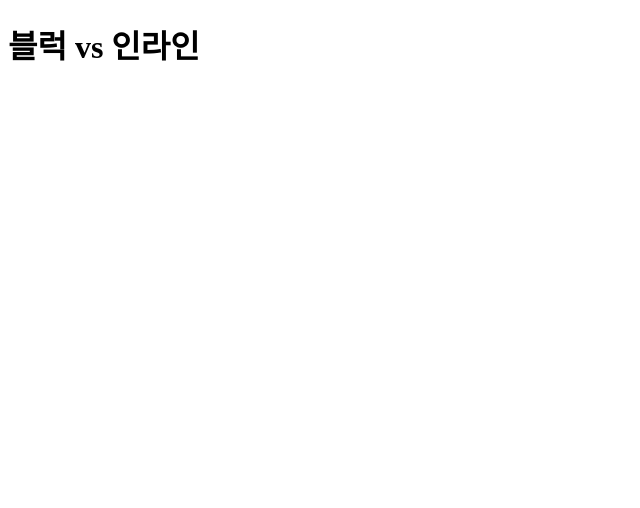
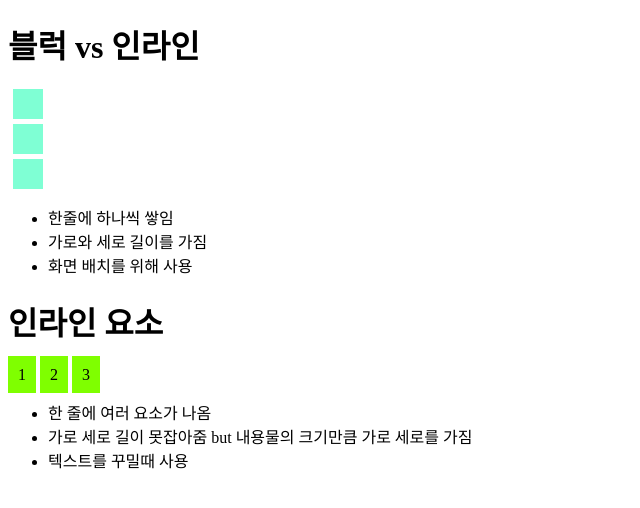
Before and after one commit to komo1048/cssStudy, a plain HTML site: page css2/blockinline.html in a window 1280 px wide. Shown: the whole page, without its empty margins (0-640 px from the left). Drawn offline with Linux system fonts and the light colour scheme.

Commit message:
블럭, 인라인 요소

```diff
--- a/css2/blockinline.html
+++ b/css2/blockinline.html
@@ -5,8 +5,27 @@
     <meta http-equiv="X-UA-Compatible" content="IE=edge" />
     <meta name="viewport" content="width=device-width, initial-scale=1.0" />
     <title>Document</title>
+    <link rel="stylesheet" href="style3.css" />
   </head>
   <body>
     <h1>블럭 vs 인라인</h1>
+    <div></div>
+    <div></div>
+    <div></div>
+    <ul>
+      <li>한줄에 하나씩 쌓임</li>
+      <li>가로와 세로 길이를 가짐</li>
+      <li>화면 배치를 위해 사용</li>
+    </ul>
+
+    <h1>인라인 요소</h1>
+    <span>1</span>
+    <span>2</span>
+    <span>3</span>
+    <ul>
+      <li>한 줄에 여러 요소가 나옴</li>
+      <li>가로 세로 길이 못잡아줌 but 내용물의 크기만큼 가로 세로를 가짐</li>
+      <li>텍스트를 꾸밀때 사용</li>
+    </ul>
   </body>
 </html>
--- /dev/null
+++ b/css2/style3.css
@@ -0,0 +1,12 @@
+div {
+  width: 10px;
+  height: 10px;
+  background-color: aquamarine;
+  margin: 5px;
+  padding: 10px;
+}
+
+span {
+  background-color: chartreuse;
+  padding: 10px;
+}
```
